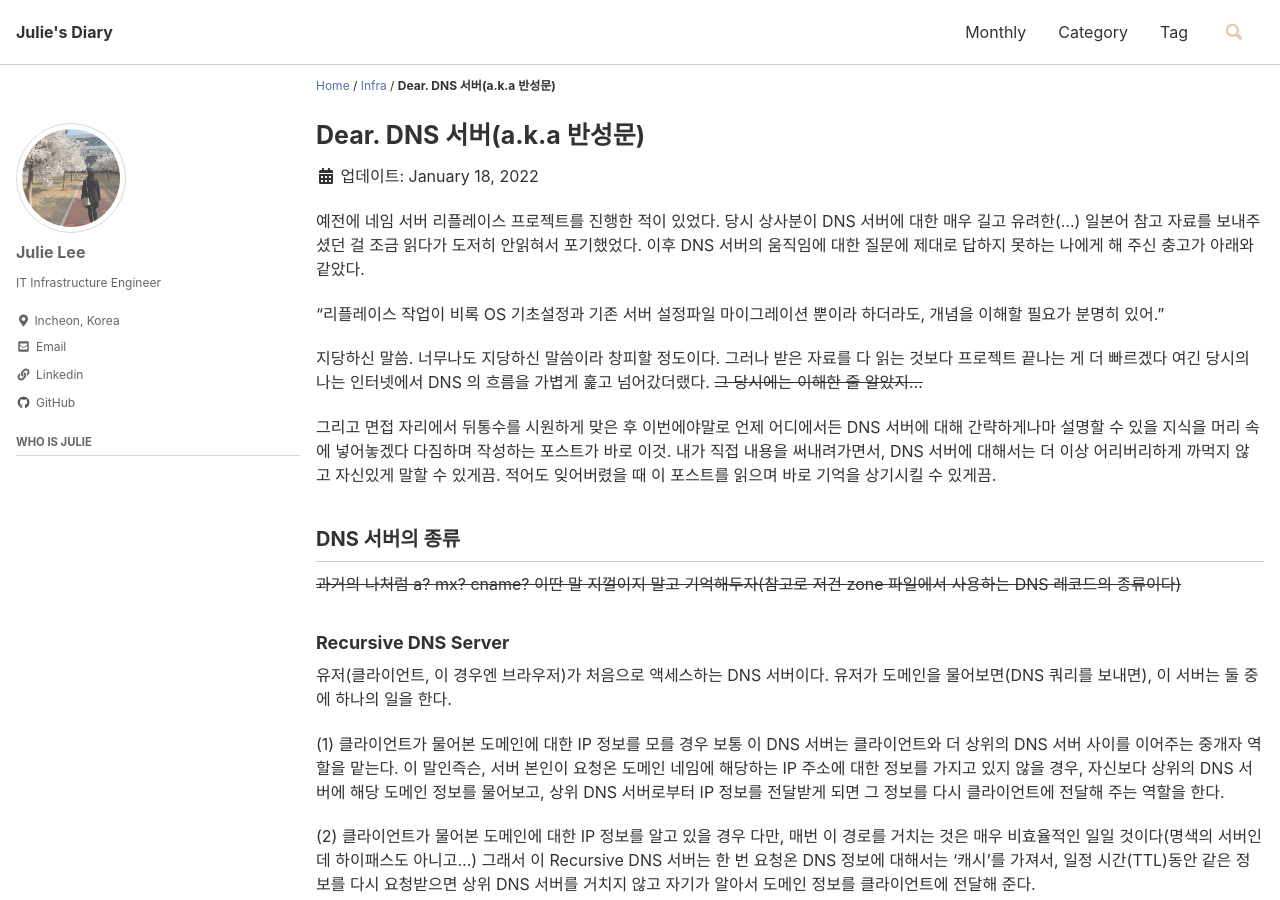
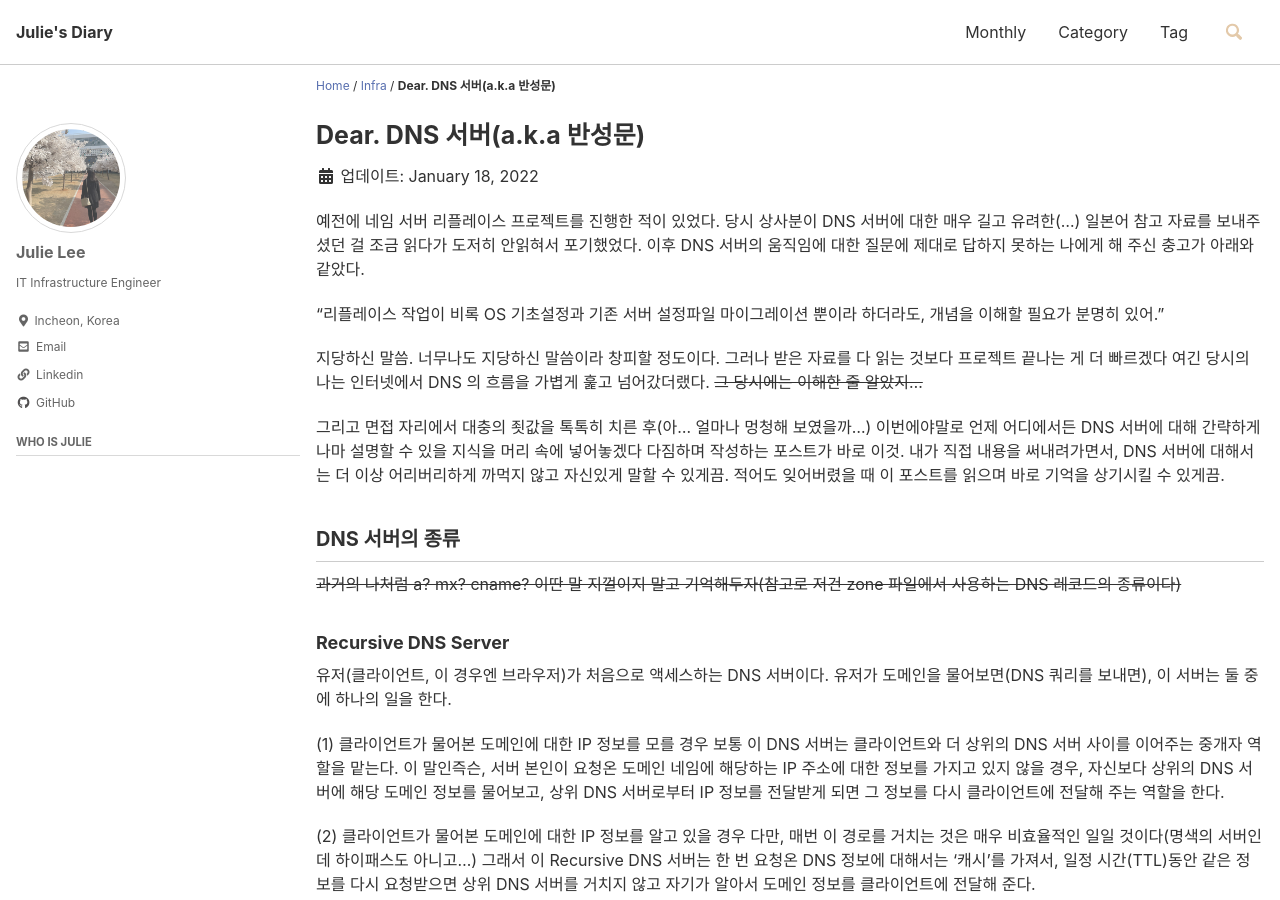
Before and after one commit to smilejulie0812/smilejulie0812.github.io, a Jekyll site: the page built from _posts/2022-01-18-dns_server.md, in a window 1280 px wide and 900 px high. Built offline with Jekyll 4.4.1, drawn with Linux system fonts in a browser that asks for light colours; cached includes are drawn as plain includes.

Commit message:
Update 2022-01-18-dns_server.md

```diff
--- a/_posts/2022-01-18-dns_server.md
+++ b/_posts/2022-01-18-dns_server.md
@@ -14,7 +14,7 @@ sidebar:
 
 지당하신 말씀. 너무나도 지당하신 말씀이라 창피할 정도이다. 그러나 받은 자료를 다 읽는 것보다 프로젝트 끝나는 게 더 빠르겠다 여긴 당시의 나는 인터넷에서 DNS 의 흐름을 가볍게 훑고 넘어갔더랬다. ~~그 당시에는 이해한 줄 알았지...~~
 
-그리고 면접 자리에서 뒤통수를 시원하게 맞은 후 이번에야말로 언제 어디에서든 DNS 서버에 대해 간략하게나마 설명할 수 있을 지식을 머리 속에 넣어놓겠다 다짐하며 작성하는 포스트가 바로 이것. 내가 직접 내용을 써내려가면서, DNS 서버에 대해서는 더 이상 어리버리하게 까먹지 않고 자신있게 말할 수 있게끔. 적어도 잊어버렸을 때 이 포스트를 읽으며 바로 기억을 상기시킬 수 있게끔.
+그리고 면접 자리에서 대충의 죗값을 톡톡히 치른 후(아... 얼마나 멍청해 보였을까...) 이번에야말로 언제 어디에서든 DNS 서버에 대해 간략하게나마 설명할 수 있을 지식을 머리 속에 넣어놓겠다 다짐하며 작성하는 포스트가 바로 이것. 내가 직접 내용을 써내려가면서, DNS 서버에 대해서는 더 이상 어리버리하게 까먹지 않고 자신있게 말할 수 있게끔. 적어도 잊어버렸을 때 이 포스트를 읽으며 바로 기억을 상기시킬 수 있게끔.
 
 ## DNS 서버의 종류
 
```
